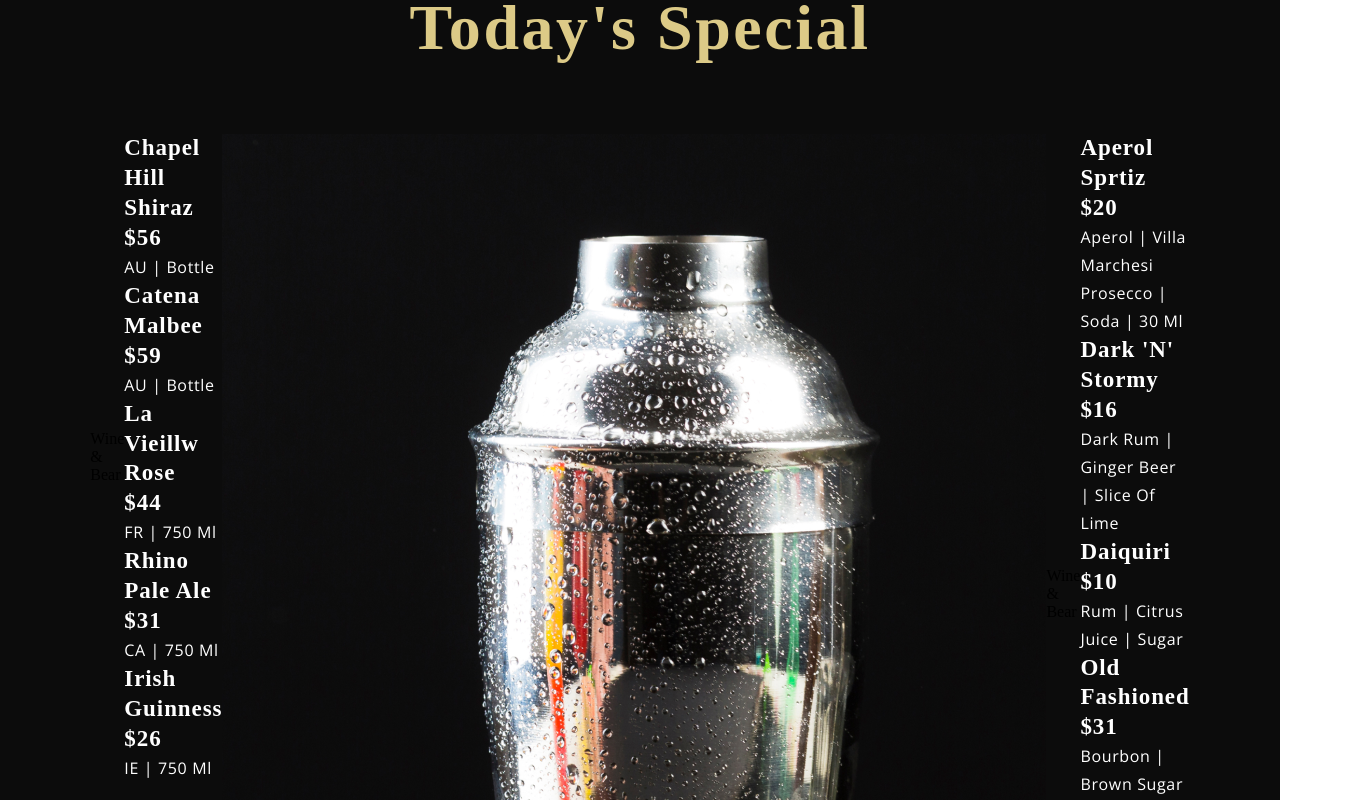
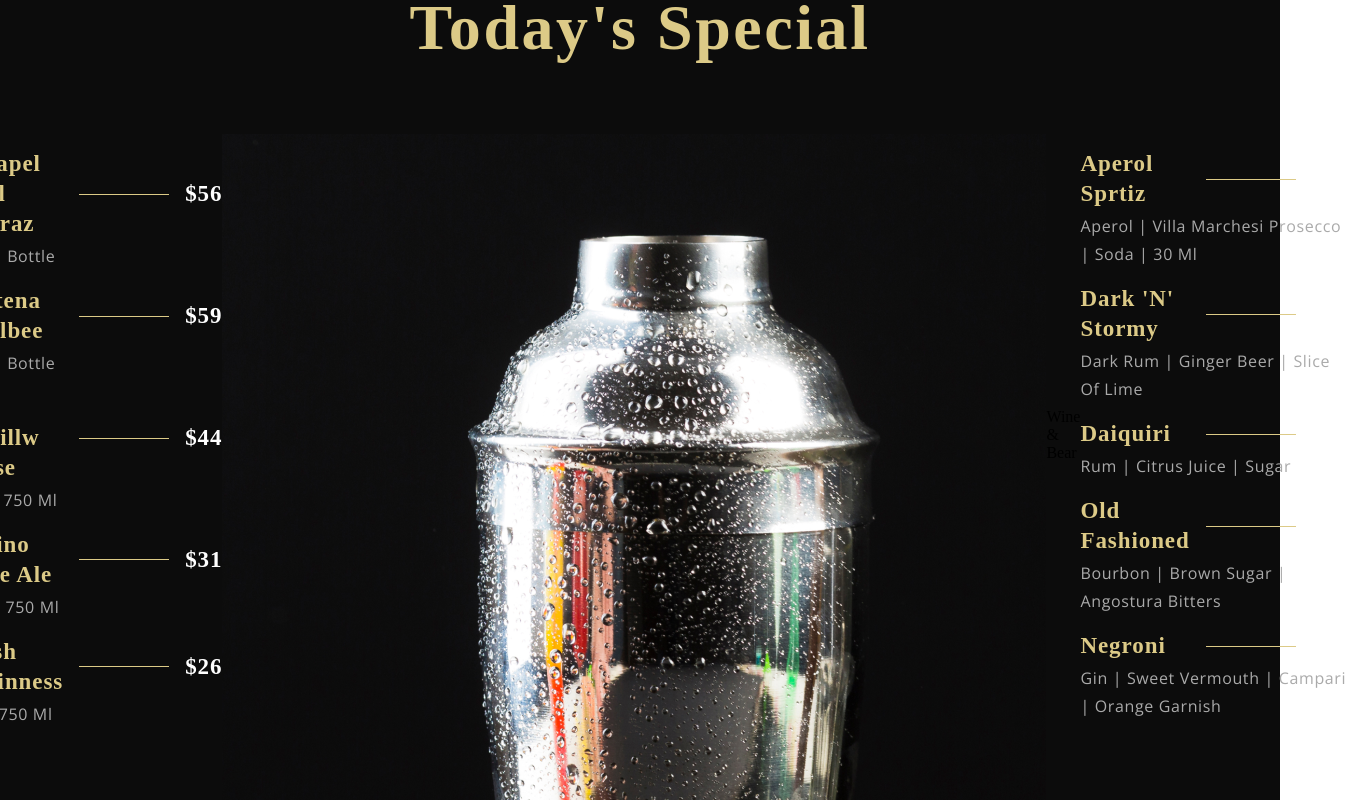
Before and after one commit to HuniaNad/restaurant-frontend-ui, a React (Create React App) app: page / in a window 1280 px wide. Shown: the part 2120-2920 px from the top of the page, 1349 px wide, since content can reach past the window. Built offline with nearby package versions, Linux system fonts and the light colour scheme; a web font is replaced by a local one.

Commit message:
fix: MenuItem component's styling

```diff
--- a/src/components/Menuitem/MenuItem.css
+++ b/src/components/Menuitem/MenuItem.css
@@ -0,0 +1,42 @@
+.app__menuItem {
+    width: 100%;
+    margin: 1rem 0;
+    display: flex;
+    flex-direction: column;
+}
+
+.app__menuItem-head {
+    display: flex;
+    justify-content: space-between;
+    align-items: center;
+}
+
+.app__menuItem-name {
+    flex: 1;
+}
+
+.app__menuItem-name p {
+    color: #DCCA87;
+}
+
+.app__menuItem-dash {
+    width: 90px;
+    height: 1px;
+    background: var(--color-golden);
+    margin: 0 1rem;
+}
+
+.app__menuItem-price {
+    display: flex;
+    justify-content: flex-end;
+    align-items: flex-end;
+}
+
+.app__menuItem-sub {
+    width: 100%;
+    margin-top: 0.2rem;
+}
+
+.app__menuItem-sub p {
+    color: #AAA;
+}
```
